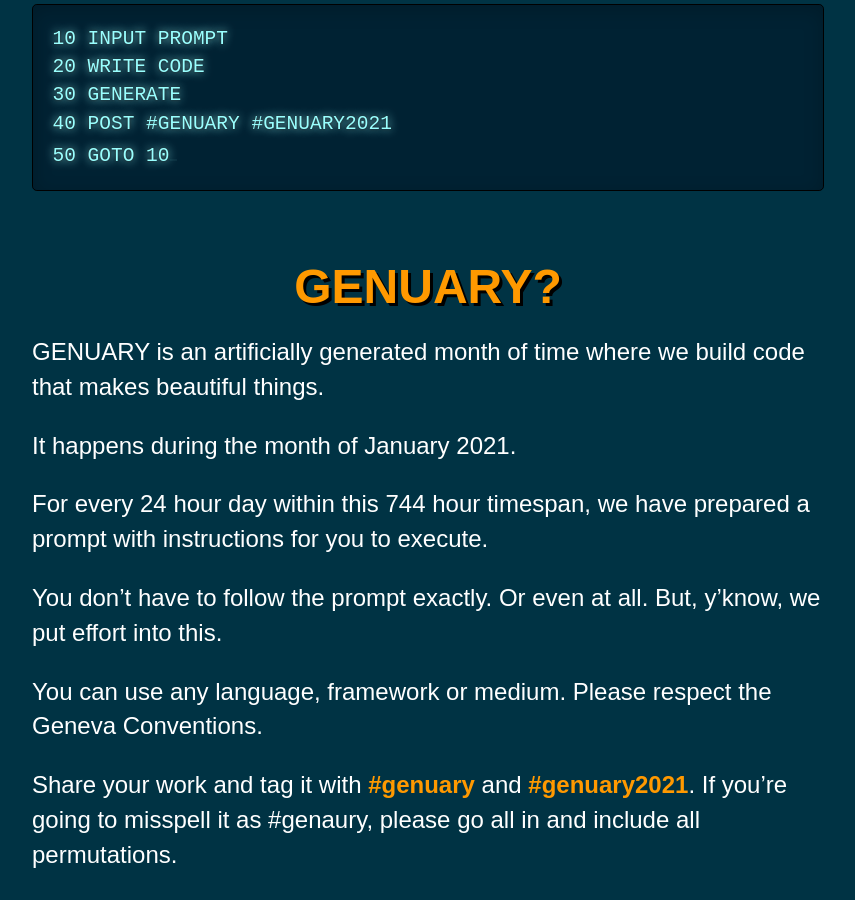
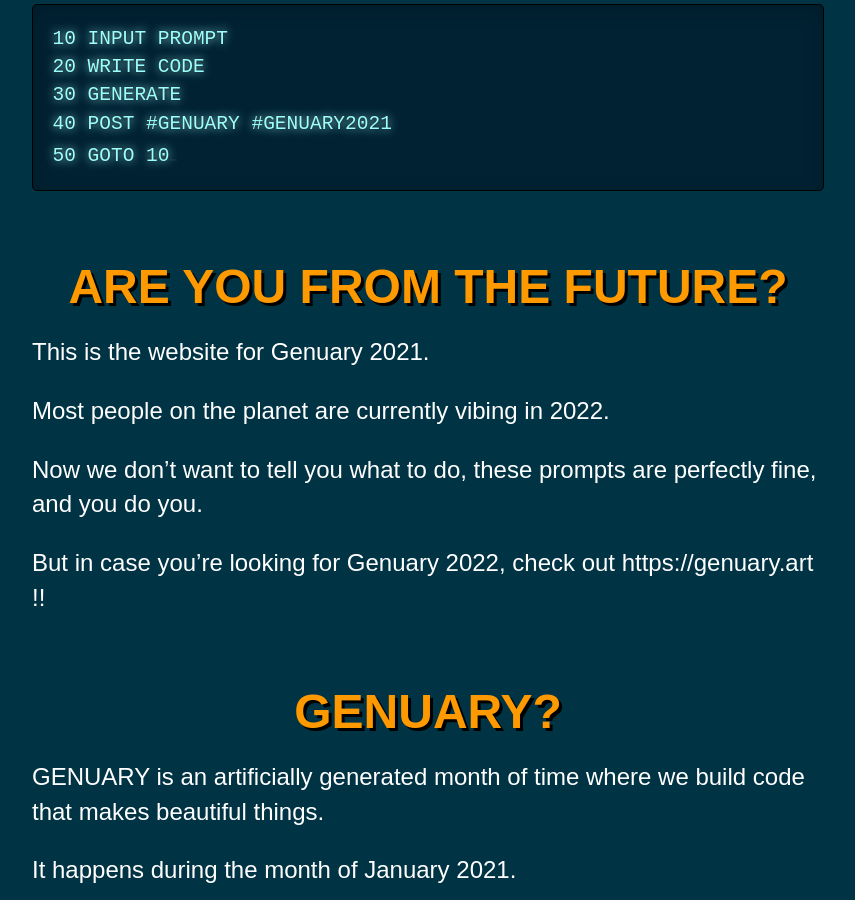
Before and after one commit to genuary2021/genuary2021.github.io, a Jekyll site: the page built from index.md, in a window 1280 px wide and 900 px high, scrolled down 249 px. Shown: the whole window, without its empty margins (212-1067 px from the left). Built offline with Jekyll 4.4.1, drawn with Linux system fonts in a browser that asks for light colours; our own code applies the rules of GitHub Pages for plain Markdown files.

Commit message:
update for timetravelers

```diff
--- a/index.md
+++ b/index.md
@@ -5,6 +5,16 @@
 40 POST #GENUARY #GENUARY2021
 50 GOTO 10<span class="cursor"></span>
 </pre>
+
+# [ARE YOU FROM THE FUTURE?](https://genuary.art)
+
+This is the website for Genuary 2021.
+
+Most people on the planet are currently vibing in 2022.
+
+Now we don't want to tell you what to do, these prompts are perfectly fine, and you do you.
+
+But in case you're looking for Genuary 2022, check out https://genuary.art !!
 
 # GENUARY?
 
```
